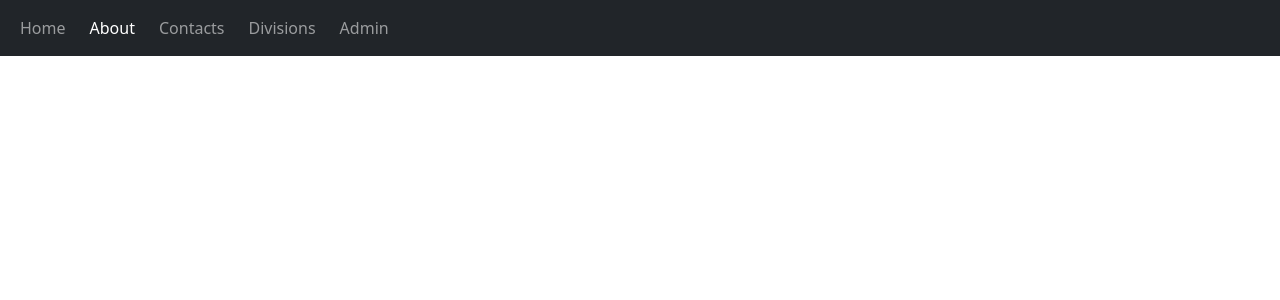
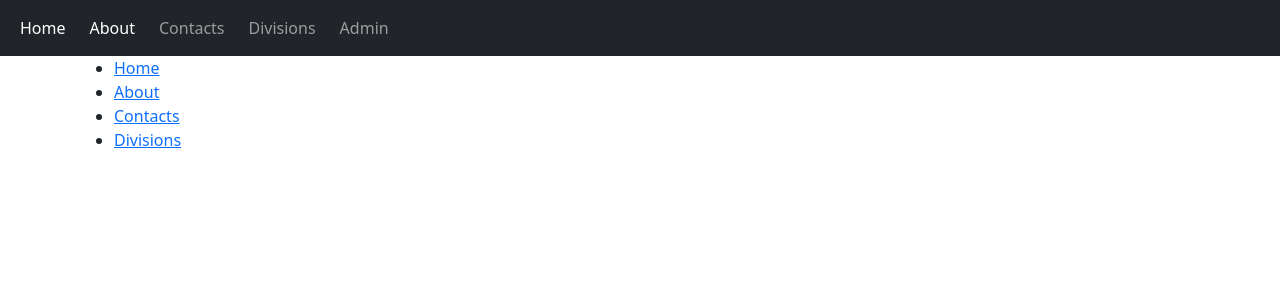
Before and after one commit to Nurzat91/app65, a React (Vite) app: page /pages/about in a window 1280 px wide. Shown: the top 300 px of the page. Built offline with nearby package versions, Linux system fonts and the light colour scheme; no server answers.

Commit message:
outputting data from the server

```diff
--- a/src/App.tsx
+++ b/src/App.tsx
@@ -10,7 +10,7 @@ function App() {
       <header><Toolbar/></header>
       <main className="container">
         <Routes>
-          <Route path="/" element={<Admin/>}/>
+          <Route path="/" element={<StaticPages/>}/>
           <Route path="/admin" element={<Admin/>}/>
           <Route path="/pages/:pageName" element={<StaticPages/>}/>
         </Routes>
--- a/src/components/Toolbar/Toolbar.tsx
+++ b/src/components/Toolbar/Toolbar.tsx
@@ -6,7 +6,7 @@ const Toolbar = () => {
       <div className="container-fluid">
         <ul className="navbar-nav mr-auto flex-row gap-2 flex-nowrap">
           <li className="nav-item">
-            <NavLink to="/pages/home" className="nav-link">Home</NavLink>
+            <NavLink to="/pages/about" className="nav-link">Home</NavLink>
           </li>
           <li className="nav-item">
             <NavLink to="/pages/about" className="nav-link">About</NavLink>
@@ -15,7 +15,7 @@ const Toolbar = () => {
             <NavLink to="/pages/contacts" className="nav-link">Contacts</NavLink>
           </li>
           <li className="nav-item">
-            <NavLink to="/pages/divisions" className="nav-link">Divisions</NavLink>
+            <NavLink to="/pages/divisios" className="nav-link">Divisions</NavLink>
           </li>
           <li className="nav-item">
             <NavLink to="/" className="nav-link">Admin</NavLink>
--- a/src/container/Admin/Admin.tsx
+++ b/src/container/Admin/Admin.tsx
@@ -20,7 +20,7 @@ const Admin = () => {
       if (param.id) {
         try {
           setLoading(true);
-          const response = await axiosApi.get(`pages/${param.id}.json`);
+          const response = await axiosApi.get(`/pages/${param.id}.json`);
           if (response.status === 200) {
             const postData: FormPages = response.data;
             setFormPages(postData);
@@ -51,17 +51,12 @@ const Admin = () => {
       const { category, title, content } = formPages;
 
       const dataToSend = {
-        [category]: {
-          title,
-          content,
-        },
+        title,
+        content,
       };
 
-      if (param.id) {
-        await axiosApi.put(`/pages/${param.id}.json`, dataToSend);
-      } else {
-        await axiosApi.post('pages.json', dataToSend);
-      }
+      await axiosApi.post(`/pages/${category}.json`, dataToSend);
+
       navigate('/');
     } catch (error) {
       console.error('Error submitting form:', error);
@@ -69,6 +64,7 @@ const Admin = () => {
       setLoading(false);
     }
   };
+
 
   return (
     <div className="row mt-2">
--- a/src/container/StaticPages/StaticPages.tsx
+++ b/src/container/StaticPages/StaticPages.tsx
@@ -1,43 +1,60 @@
-import {useParams} from "react-router-dom";
-import {useEffect, useState} from "react";
+import { useParams, Link } from "react-router-dom";
+import { useEffect, useState } from "react";
 import axios from "axios";
-import {PageContent} from "../../types";
+import { Category, PageContent } from "../../types";
 import Spinner from "../../components/Spinner/Spinner";
 
 const StaticPages = () => {
-  const { pageName } = useParams();
-  const [pageContent, setPageContent] = useState<PageContent | null>('');
+  const categories: Category[] = [
+    { title: 'Home', id: 'home' },
+    { title: 'About', id: 'about' },
+    { title: 'Contacts', id: 'contacts' },
+    { title: 'Divisions', id: 'divisions' },
+  ];
+  const { category } = useParams<{ category: string }>();
+  const [pageContent, setPageContent] = useState<PageContent | null>(null);
   const [loading, setLoading] = useState(false);
 
   useEffect(() => {
     const fetchPageContent = async () => {
       try {
         setLoading(true);
-        const responseData = await axios.get(`pages/${pageName}.json`);
-        if (responseData.status !== 200) {
+        const responseData = await axios.get(`/pages/${category}.json`);
+        if (responseData.status === 200) {
+          setPageContent(responseData.data);
+          console.log(responseData.data);
+        } else {
           throw new Error('ERROR ' + responseData.status);
         }
-        setPageContent(responseData.data);
-        console.log('2', responseData.data)
       } catch (error) {
         console.error('Error fetching page content:', error);
-      }finally {
+      } finally {
         setLoading(false);
       }
     };
     void fetchPageContent();
-  }, [pageName]);
-  console.log('pageContent:', pageContent);
-  console.log('pageName:', pageName);
+  }, [category]);
 
   return (
     <div>
+      <ul className="category-list">
+        {categories.map((cat) => (
+          <li key={cat.id}>
+            <Link to={`/pages/${cat.id}`} className="category-link">{cat.title}</Link>
+          </li>
+        ))}
+      </ul>
+
       {loading ? (
-          <Spinner />
-        ) : (
+        <Spinner />
+      ) : (
         <>
-          <h1>{pageContent?.title}</h1>
-          <p>{pageContent?.content}</p>
+          {pageContent && (
+            <>
+              <h1>{pageContent.title}</h1>
+              <p>{pageContent.content}</p>
+            </>
+          )}
         </>
       )}
     </div>
--- a/src/types.d.ts
+++ b/src/types.d.ts
@@ -6,3 +6,5 @@ export interface FormPages{
 }
 
 export type PageContent = Omit<FormPages, 'id', 'category'>;
+
+export type Category = Omit<FormPages, 'category', 'content'>;
```
